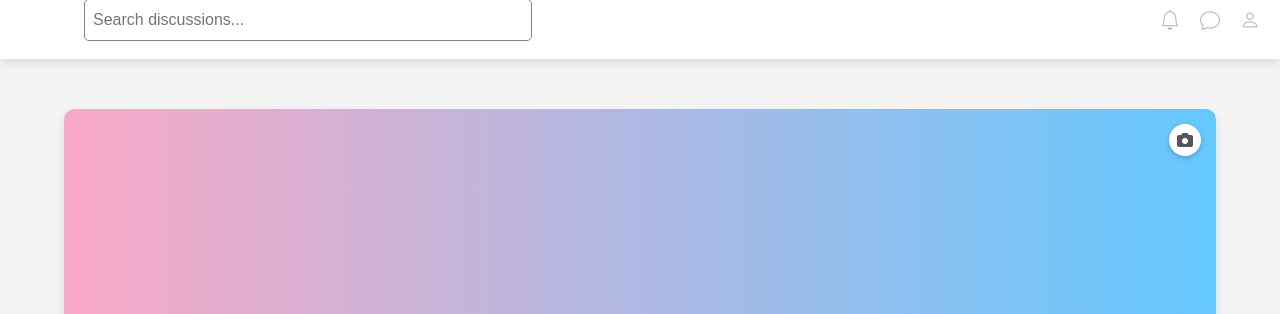
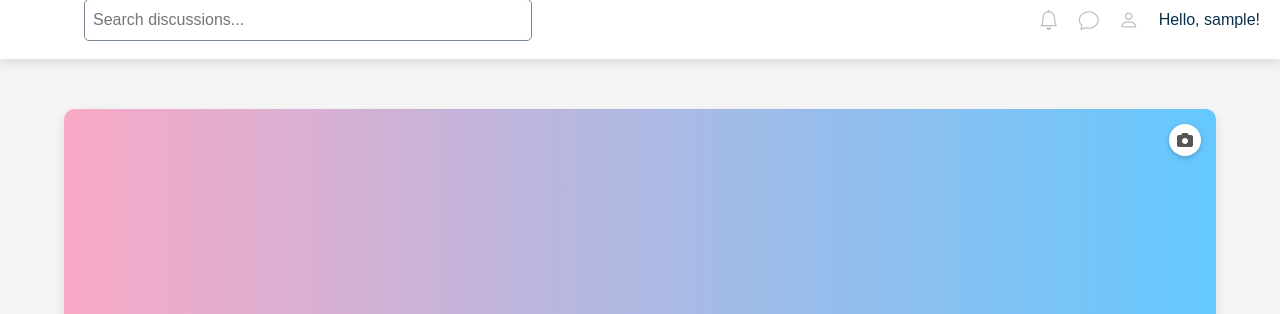
Before and after one commit to qpierugsojfvn/MindBridge, a Django app: page /user-profile/1/ in a window 1280 px wide. Shown: the part 319-633 px from the top of the page. Run offline with Django 5.2, Linux system fonts and the light colour scheme; a user stored in the database is signed in; tables that the repository leaves empty hold one stand-in row (values such as "Sample post"); parts of the project's set-up code (start-up, migrations or seed data) failed here and were passed over; some libraries are stand-ins or nearby versions; some web fonts are replaced.

```diff
--- a/templates/navbar.html
+++ b/templates/navbar.html
@@ -33,6 +33,7 @@
                     {# profile photo #}
 {#                    <i class="bi bi-person"><a  href={% url 'user-profile' pk=user.id %}></a></i>#}
                     <a  href={% url 'user-profile' pk=user.id %}><i class="bi bi-person"></i></a>
+                    Hello, {{ request.user.username }}!
                 {% else %}
                     <i class="bi bi-person" href={% url 'login' %}></i>
                 {% endif %}
```
Also changed, not shown: base/views.py (+2 -8 lines), requirements.txt (deleted, +0 -32 lines).
